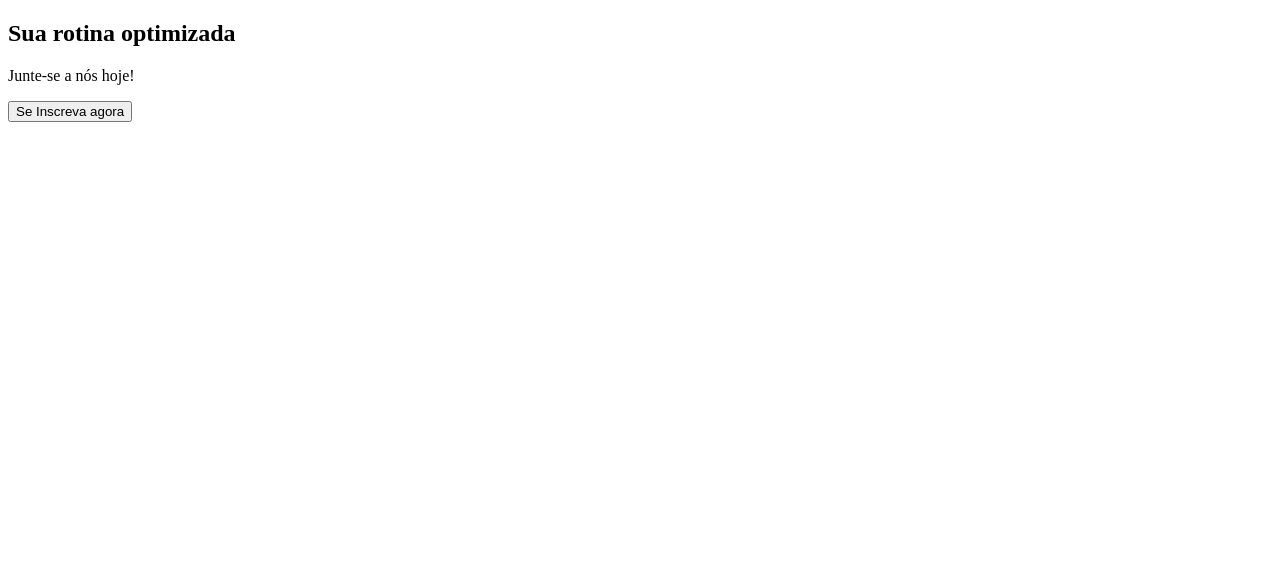
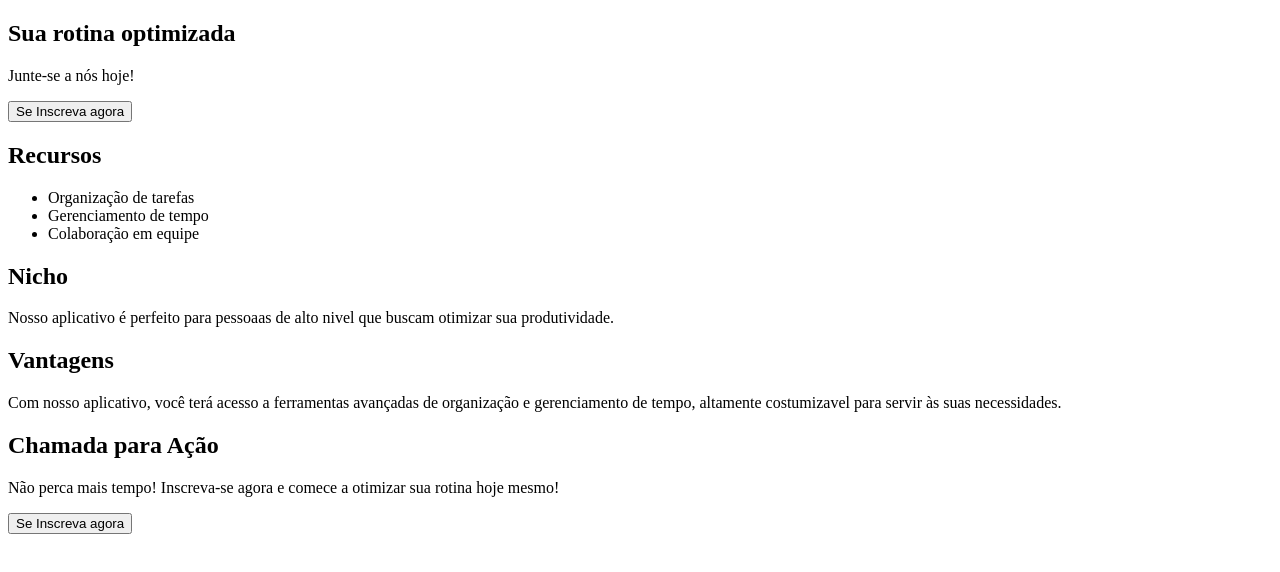
Before and after one commit to Joao-Healy/Projeto_PMI-Jp, a plain HTML site: page Index.html in a window 1280 px wide. Drawn offline with Linux system fonts and the light colour scheme.

Commit message:
Acabei o resto dos sections

```diff
--- a/Index.html
+++ b/Index.html
@@ -6,12 +6,46 @@
     <title>Nome do Bagulho</title>
 </head>
 <body>
-    <div>
-        <section>
+    <section id="hero">
+        <div class="container">
                 <h1>Sua rotina optimizada</h1>
                 <p>Junte-se a nós hoje!</p>
                 <button>Se Inscreva agora</button>
-        </section>
-    </div>
+        </div>
+    </section>
+
+    <section id="features">
+        <div class="container">
+            <h2>Recursos</h2>
+            <ul>
+                <li>Organização de tarefas</li>
+                <li>Gerenciamento de tempo</li>
+                <li>Colaboração em equipe</li>
+            </ul>
+        </div>
+    </section>
+
+    <section id="Nicho">
+        <div class="container">
+            <h2>Nicho</h2>
+            <p>Nosso aplicativo é perfeito para pessoaas de alto nivel que buscam otimizar sua produtividade.</p>
+        </div>
+    </section>
+
+    <section id="Vantagens">
+        <div class="container">
+            <h2>Vantagens</h2>
+            <p>Com nosso aplicativo, você terá acesso a ferramentas avançadas de organização e gerenciamento de tempo, altamente costumizavel para servir às suas necessidades.</p>
+        </div>
+    </section>
+
+    <section id="call-to-action">
+        <div class="container">
+            <h2>Chamada para Ação</h2>
+            <p>Não perca mais tempo! Inscreva-se agora e comece a otimizar sua rotina hoje mesmo!</p>
+            <button>Se Inscreva agora</button>
+        </div>
+    </section>
+
 </body>
 </html>
```
